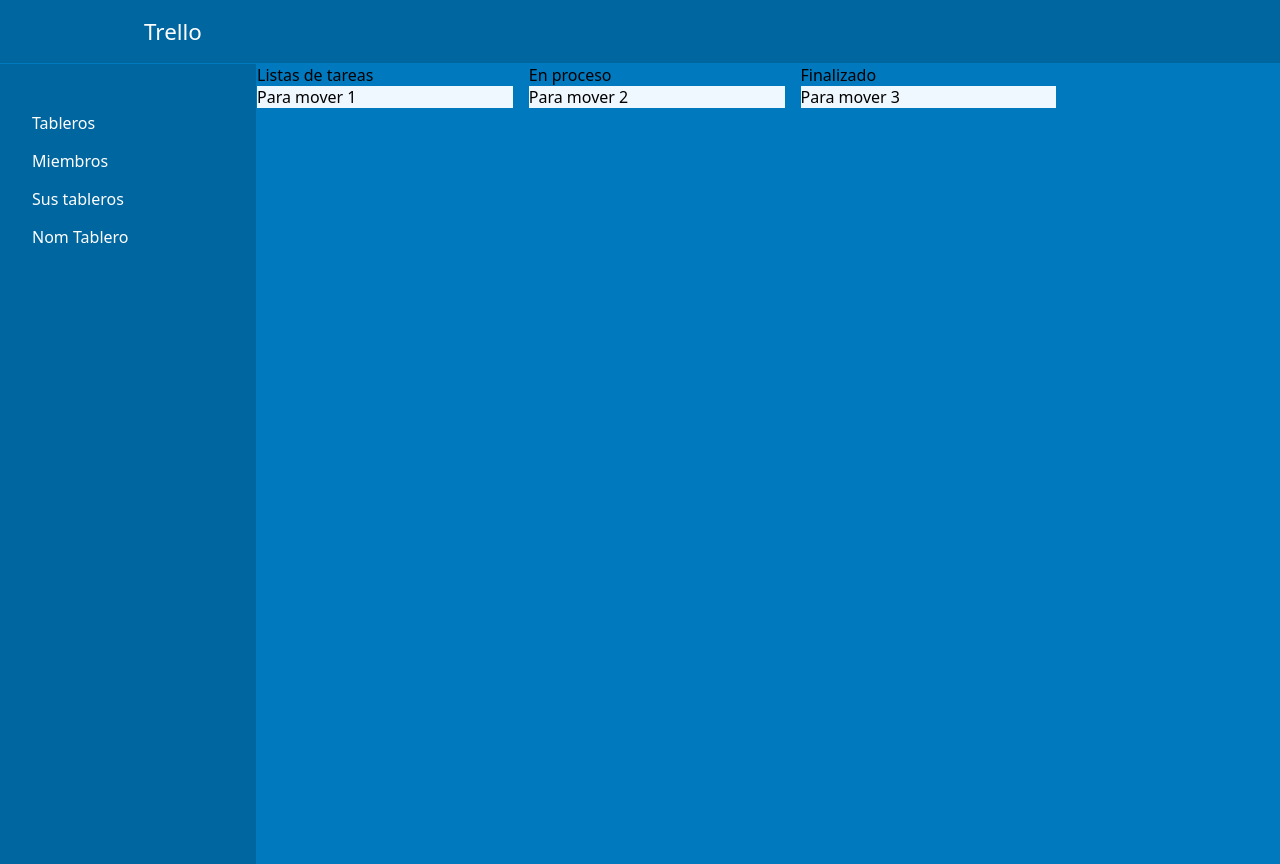
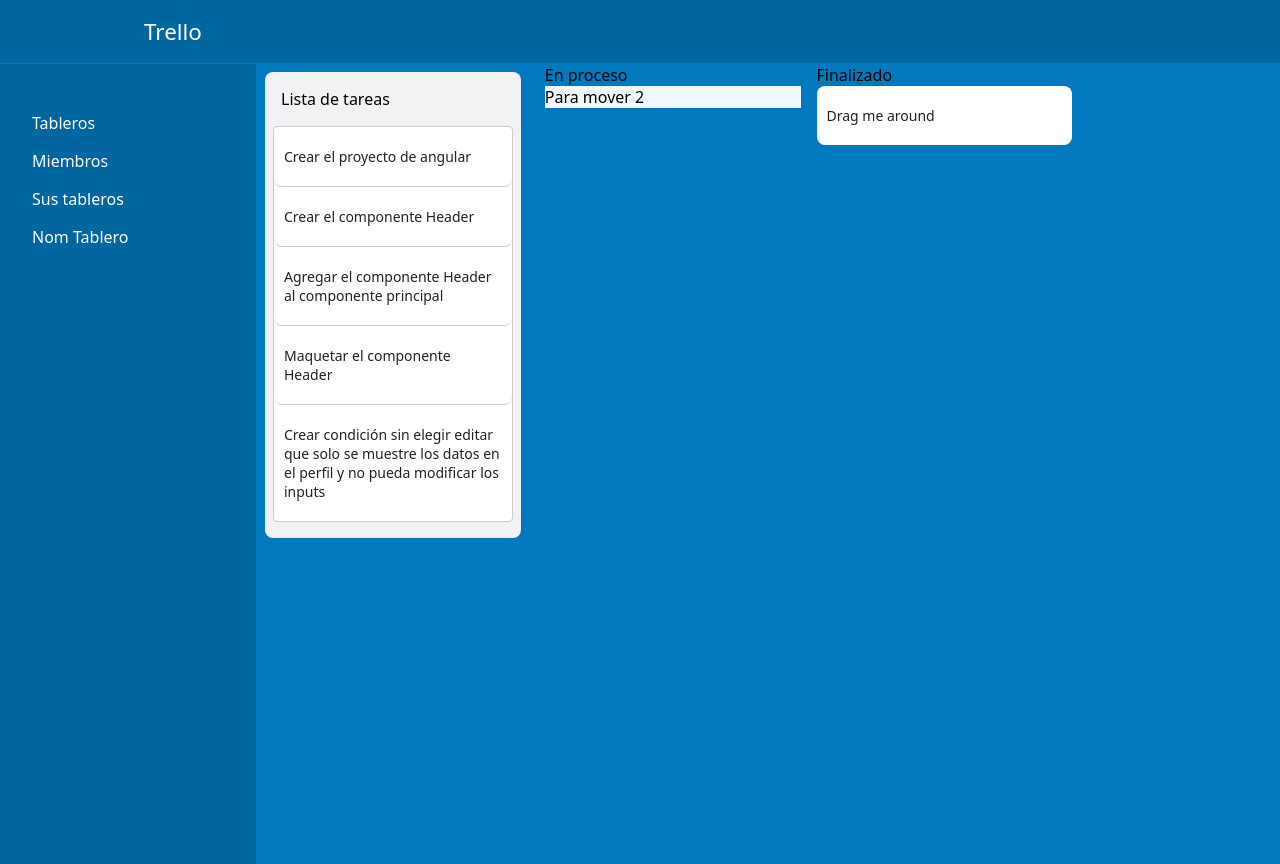
Before and after one commit to ismaeleamsi83/trello, an Angular app: page / in a window 1280 px wide. Built offline with nearby package versions, Linux system fonts and the light colour scheme.

Commit message:
prueba una lista drag and drop

```diff
--- a/package.json
+++ b/package.json
@@ -11,6 +11,7 @@
   "private": true,
   "dependencies": {
     "@angular/animations": "^17.2.0",
+    "@angular/cdk": "^17.2.1",
     "@angular/common": "^17.2.0",
     "@angular/compiler": "^17.2.0",
     "@angular/core": "^17.2.0",
--- a/src/app/app.config.ts
+++ b/src/app/app.config.ts
@@ -2,7 +2,8 @@
 import { provideRouter } from '@angular/router';
 
 import { routes } from './app.routes';
+import { DragDropModule } from '@angular/cdk/drag-drop';
 
 export const appConfig: ApplicationConfig = {
-  providers: [provideRouter(routes)]
+  providers: [provideRouter(routes), DragDropModule]
 };
--- a/src/app/body/body.component.html
+++ b/src/app/body/body.component.html
@@ -1,9 +1,11 @@
 <div style="float: left; background-color: #0079BF; width: calc(80% - 1px); height: 100%; margin: 1px 0 0 1px; display: flex; gap: 1rem;">
 
-    <div style="width: 25%;">
-        <span>Listas de tareas</span>
-        <div style="background-color: aliceblue;">
-            Para mover 1
+    <div style="width: 25%; background-color: #F1F2F4; padding: 1rem 0.5rem; margin: 0.5rem; border-radius: 0.5rem;">
+        <span style="margin-left: 0.5rem;">Lista de tareas</span>
+        <div style="margin-top: 1rem;" cdkDropList class="example-list" (cdkDropListDropped)="drop($event)">
+            @for (movie of movies; track movie) {
+              <div class="example-box" cdkDrag>{{movie}}</div>
+            }
         </div>
     </div>
     <div style="width: 25%;">
@@ -14,8 +16,9 @@
     </div>
     <div style="width: 25%;">
         <span>Finalizado</span>
-        <div style="background-color: aliceblue;">
-            Para mover 3
+        <div class="example-box" cdkDrag>
+            Drag me around
         </div>
+
     </div>
 </div>
--- a/src/app/body/body.component.scss
+++ b/src/app/body/body.component.scss
@@ -0,0 +1,49 @@
+.example-list {
+    width: 500px;
+    max-width: 100%;
+    border: solid 1px #ccc;
+    min-height: 60px;
+    display: block;
+    background: white;
+    border-radius: 4px;
+    overflow: hidden;
+  }
+
+  .example-box {
+    border-radius: 0.5rem;
+    padding: 20px 10px;
+    border-bottom: solid 1px #ccc;
+    color: rgba(0, 0, 0, 0.87);
+    display: flex;
+    flex-direction: row;
+    align-items: center;
+    justify-content: space-between;
+    box-sizing: border-box;
+    cursor: move;
+    background: white;
+    font-size: 14px;
+  }
+
+  .cdk-drag-preview {
+    box-sizing: border-box;
+    border-radius: 4px;
+    box-shadow: 0 5px 5px -3px rgba(0, 0, 0, 0.2),
+                0 8px 10px 1px rgba(0, 0, 0, 0.14),
+                0 3px 14px 2px rgba(0, 0, 0, 0.12);
+  }
+
+  .cdk-drag-placeholder {
+    opacity: 0;
+  }
+
+  .cdk-drag-animating {
+    transition: transform 250ms cubic-bezier(0, 0, 0.2, 1);
+  }
+
+  .example-box:last-child {
+    border: none;
+  }
+
+  .example-list.cdk-drop-list-dragging .example-box:not(.cdk-drag-placeholder) {
+    transition: transform 250ms cubic-bezier(0, 0, 0.2, 1);
+  }
--- a/src/app/body/body.component.ts
+++ b/src/app/body/body.component.ts
@@ -1,12 +1,25 @@
 import { Component } from '@angular/core';
+import { CdkDrag,CdkDropList, CdkDragDrop, moveItemInArray } from '@angular/cdk/drag-drop';
 
 @Component({
   selector: 'app-body',
   standalone: true,
-  imports: [],
+  imports: [CdkDrag, CdkDropList],
   templateUrl: './body.component.html',
   styleUrl: './body.component.scss'
 })
 export class BodyComponent {
 
+  movies = [
+    'Crear el proyecto de angular',
+    'Crear el componente Header',
+    'Agregar el componente Header al componente principal',
+    'Maquetar el componente Header',
+    'Crear condición sin elegir editar que solo se muestre los datos en el perfil y no pueda modificar los inputs',
+  ];
+
+  drop(event: CdkDragDrop<string[]>) {
+    moveItemInArray(this.movies, event.previousIndex, event.currentIndex);
+  }
+
 }
```
Also changed, not shown: 1 other file (tests, documents, lock files or other folders).
